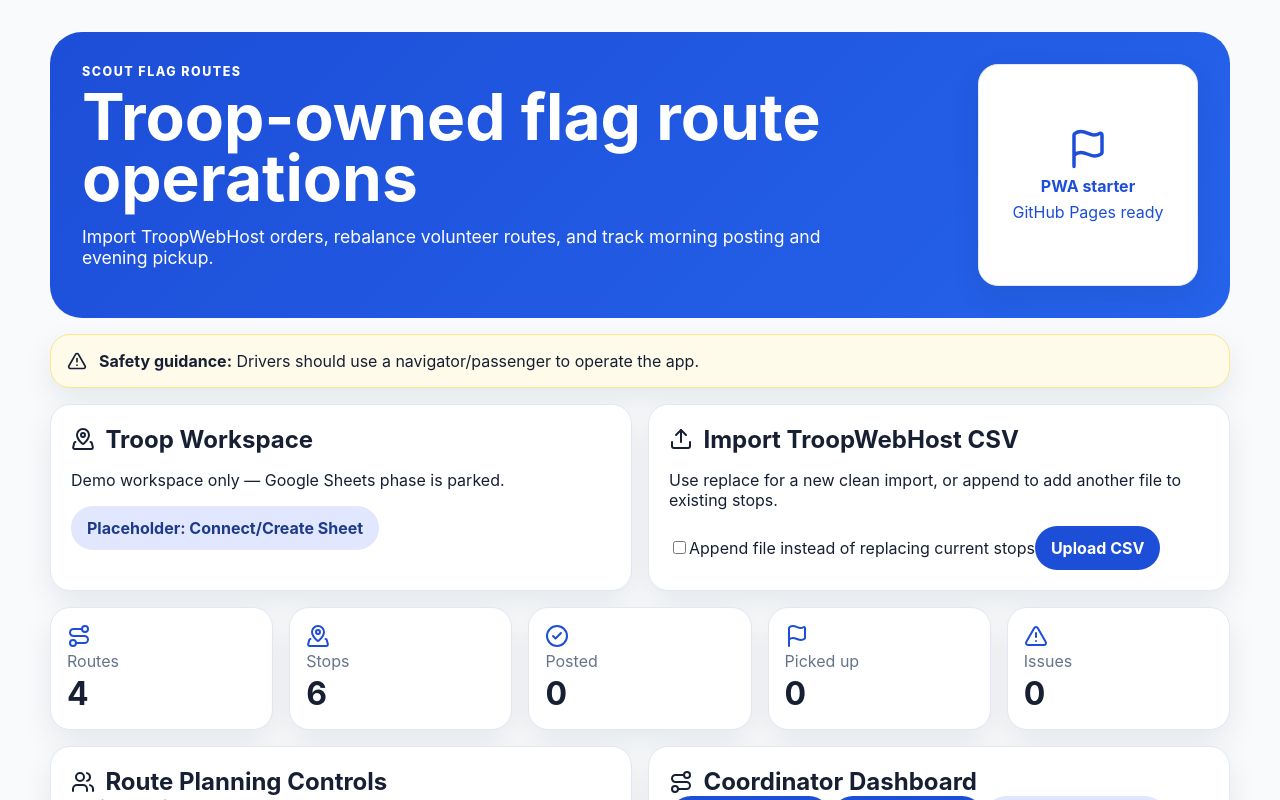
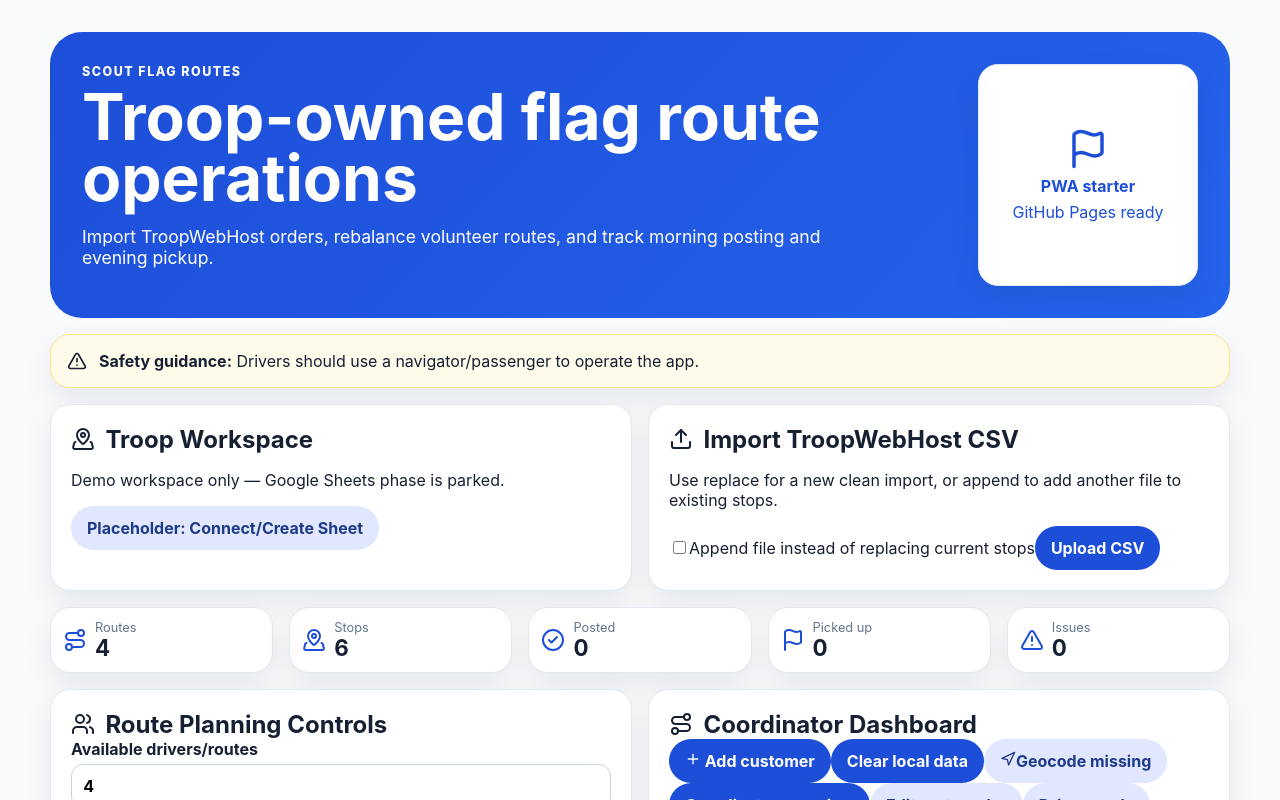
Before and after one commit to erict521-cyber/scout-flag-routes, a React (Vite) app: page / in a window 1280 px wide. Shown: the top 800 px of the page. Built offline with nearby package versions, Linux system fonts and the light colour scheme.

Commit message:
Update styles.css
Compact dashboard stat cards

```diff
--- a/src/styles.css
+++ b/src/styles.css
@@ -118,7 +118,7 @@
 }
 
 .grid.stats {
-  grid-template-columns: repeat(5, minmax(0, 1fr));
+  grid-template-columns: repeat(auto-fit, minmax(120px, 1fr));
 }
 
 .panel,
@@ -171,21 +171,26 @@
 }
 
 .stat-card {
-  padding: 1rem;
+  padding: 0.75rem;
   display: grid;
-  gap: 0.2rem;
+  grid-template-columns: auto 1fr;
+  align-items: center;
+  gap: 0.15rem 0.5rem;
 }
 
 .stat-card svg {
+  grid-row: span 2;
   color: #1d4ed8;
 }
 
 .stat-card span {
   color: #64748b;
+  font-size: 0.8rem;
 }
 
 .stat-card strong {
-  font-size: 2rem;
+  font-size: 1.4rem;
+  line-height: 1;
 }
 
 .route-list {
@@ -246,10 +251,10 @@
 
 @media (max-width: 820px) {
   .hero,
-  .grid.two,
-  .grid.stats {
+  .grid.two {
     grid-template-columns: 1fr;
   }
+}
 
   .hero-card {
     min-height: 150px;
```
